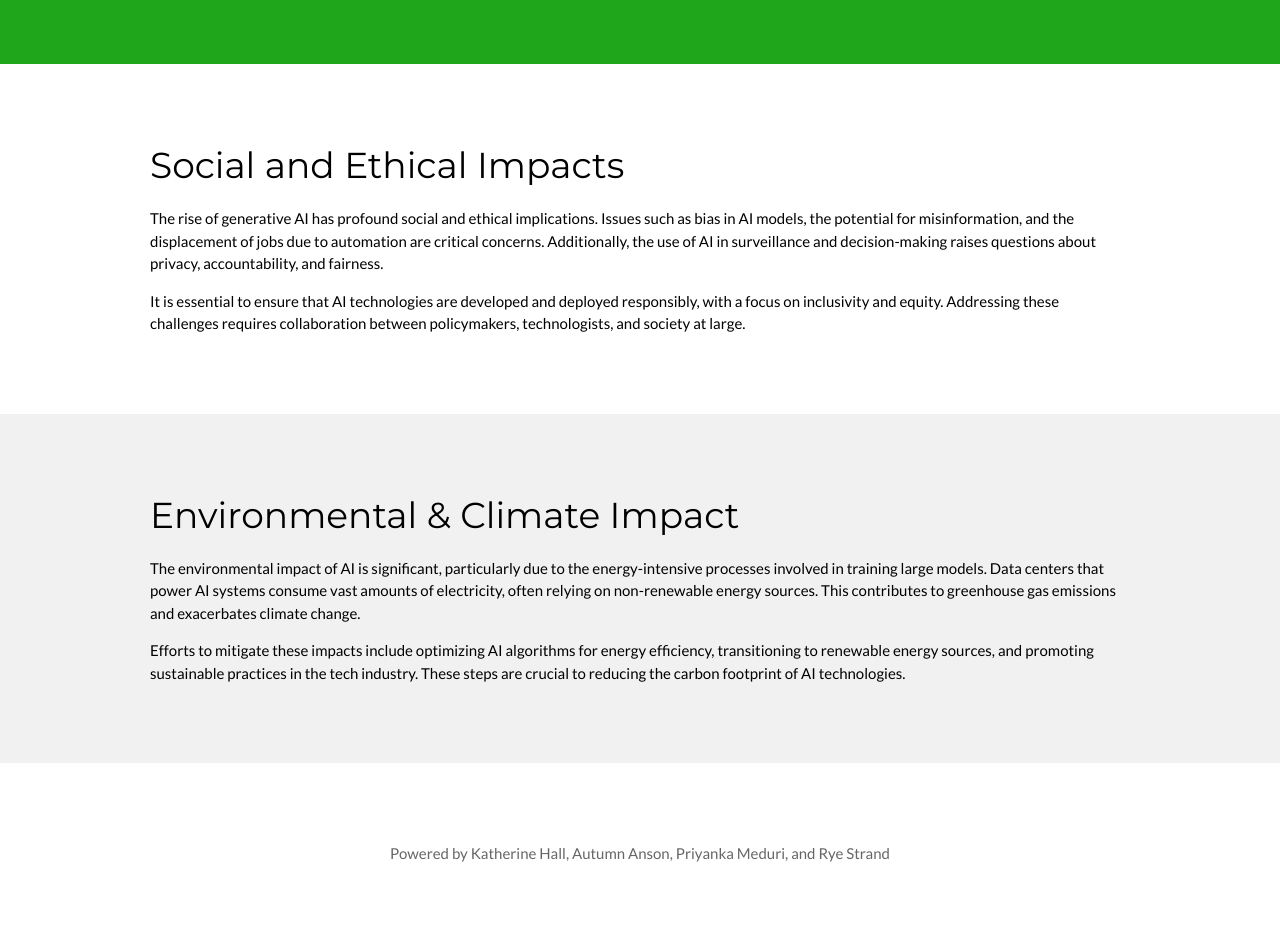
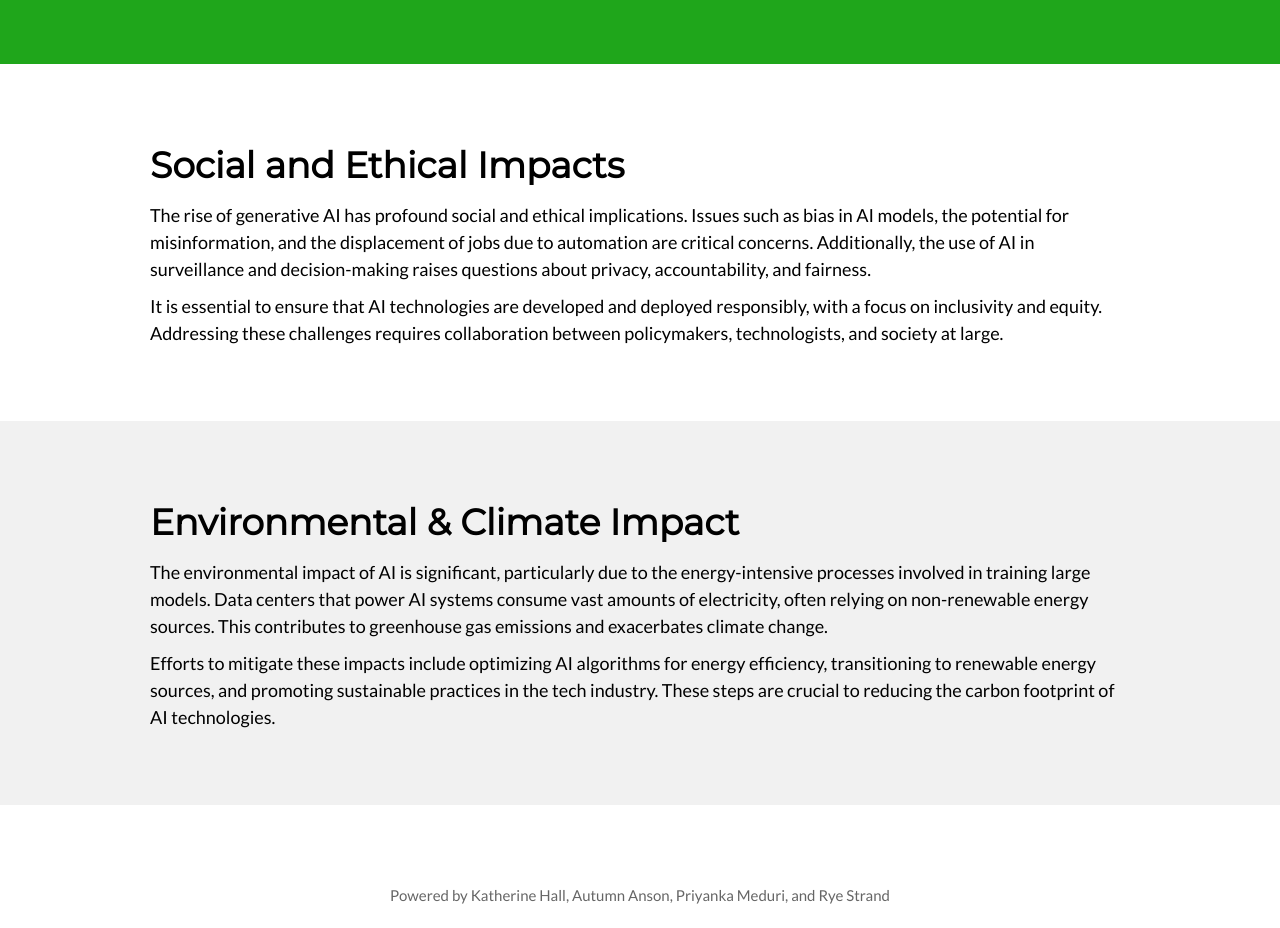
Before and after one commit to RyeStrand/EnvImpactAI, a plain HTML site: page impact.html in a window 1280 px wide. Shown: the part 320-1248 px from the top of the page. Drawn offline with Linux system fonts and the light colour scheme.

Commit message:
some formatting

```diff
--- a/impact.html
+++ b/impact.html
@@ -40,26 +40,26 @@ img.responsive {
 <!-- Social and Ethical Impacts Section -->
 <div class="w3-row-padding w3-padding-64 w3-container">
   <div class="w3-content">
-    <h1>Social and Ethical Impacts</h1>
-    <p>
+    <h1><b>Social and Ethical Impacts</b></h1>
+    <h5>
       The rise of generative AI has profound social and ethical implications. Issues such as bias in AI models, the potential for misinformation, and the displacement of jobs due to automation are critical concerns. Additionally, the use of AI in surveillance and decision-making raises questions about privacy, accountability, and fairness.
-    </p>
-    <p>
+    </h5>
+    <h5>
       It is essential to ensure that AI technologies are developed and deployed responsibly, with a focus on inclusivity and equity. Addressing these challenges requires collaboration between policymakers, technologists, and society at large.
-    </p>
+    </h5>
   </div>
 </div>
 
 <!-- Environmental & Climate Impact Section -->
 <div class="w3-row-padding w3-light-grey w3-padding-64 w3-container">
   <div class="w3-content">
-    <h1>Environmental & Climate Impact</h1>
-    <p>
+    <h1><b>Environmental & Climate Impact</b></h1>
+    <h5>
       The environmental impact of AI is significant, particularly due to the energy-intensive processes involved in training large models. Data centers that power AI systems consume vast amounts of electricity, often relying on non-renewable energy sources. This contributes to greenhouse gas emissions and exacerbates climate change.
-    </p>
-    <p>
+    </h5>
+    <h5>
       Efforts to mitigate these impacts include optimizing AI algorithms for energy efficiency, transitioning to renewable energy sources, and promoting sustainable practices in the tech industry. These steps are crucial to reducing the carbon footprint of AI technologies.
-    </p>
+    </h5>
   </div>
 </div>
 
```
Also changed, not shown: index.html (+1 -1 lines), solution1.html (+4 -3 lines), solution2.html (+6 -5 lines).
